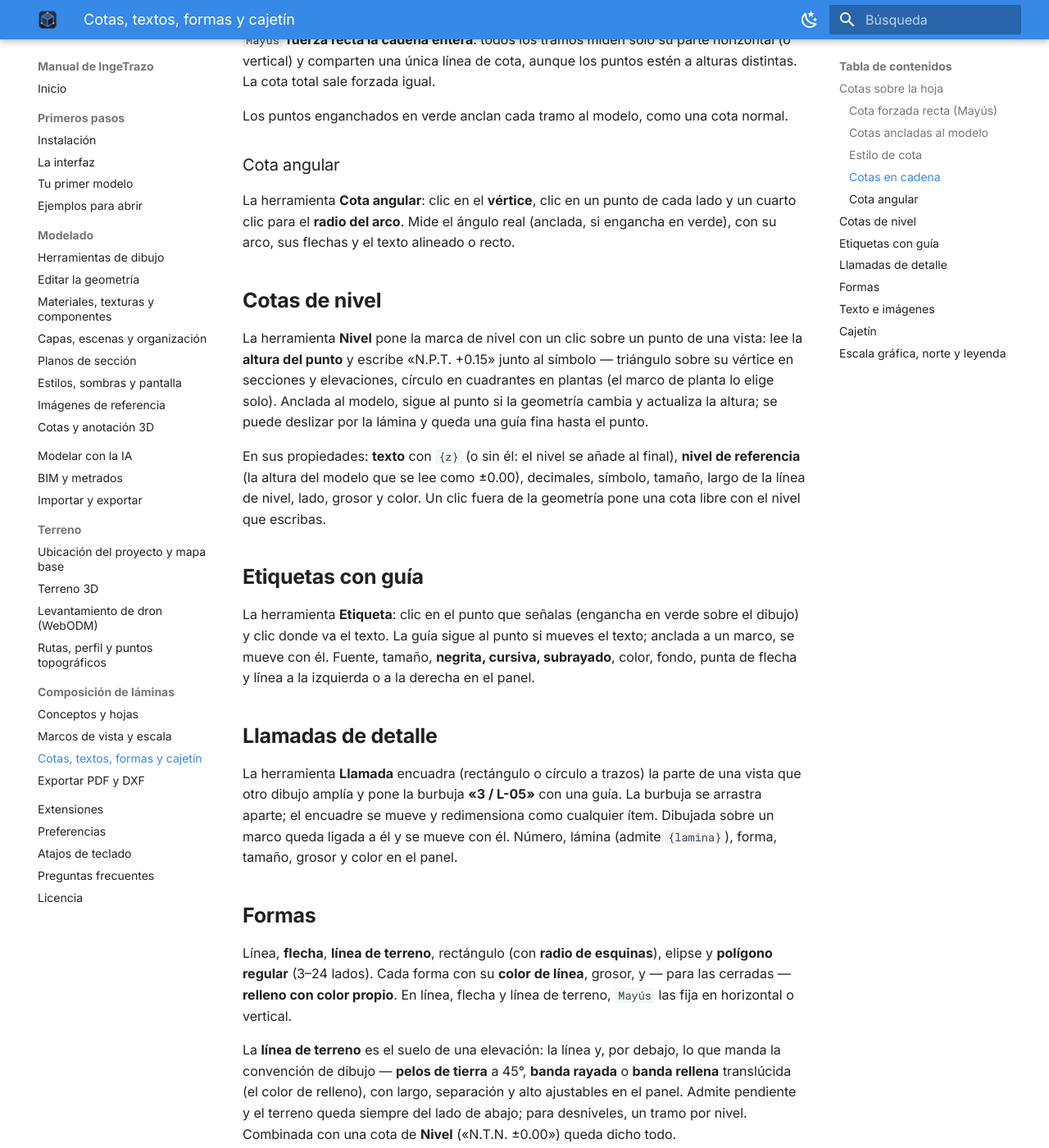
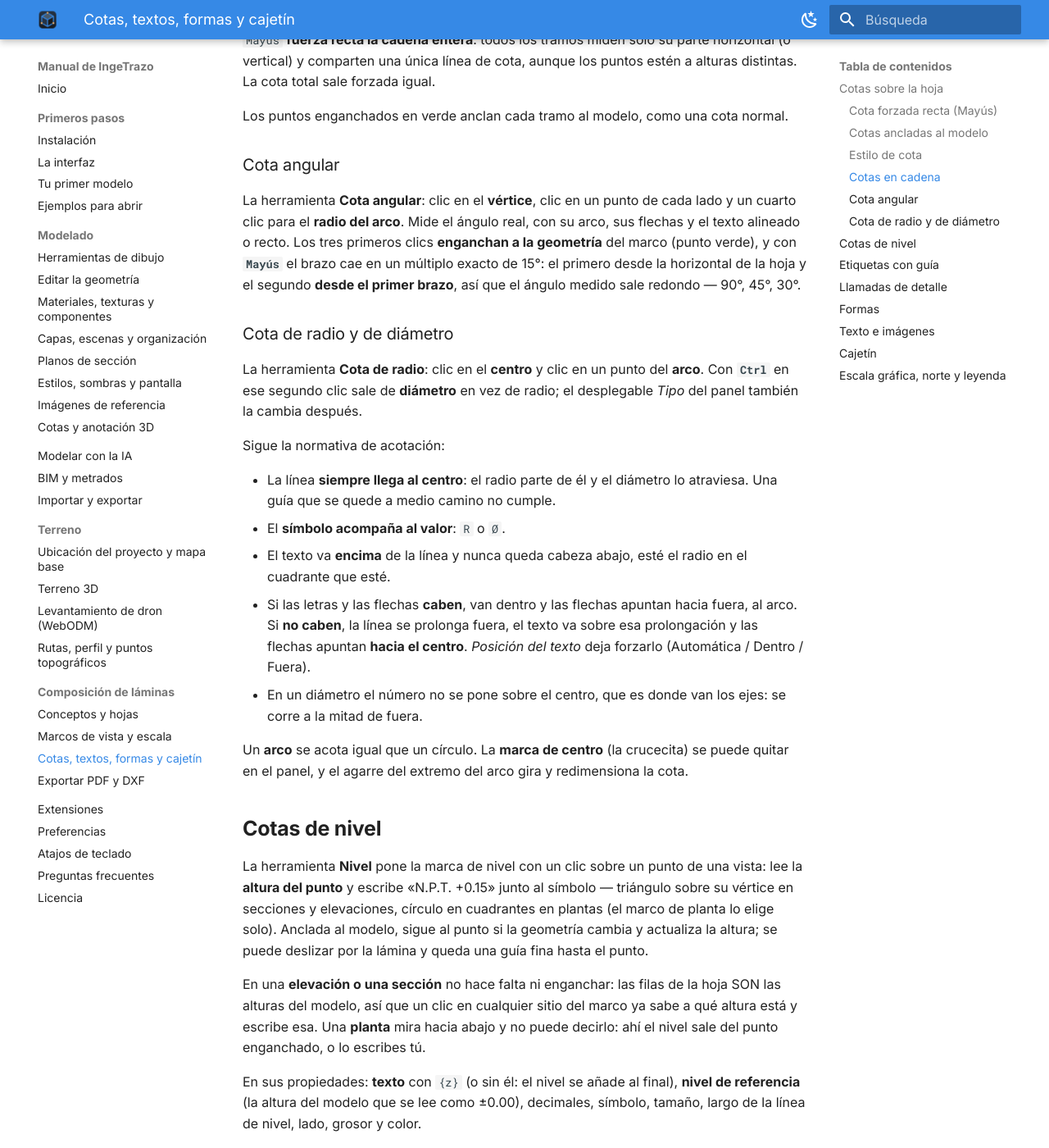
Before and after one commit to ingelibre/ingetrazo-docs, an MkDocs documentation site: the page built from docs/laminas/anotacion.md, in a window 1280 px wide and 1400 px high, scrolled down 1924 px. Shown: the whole window at 82% size. Built offline with MkDocs 1.6.1 and Material for MkDocs 9.7.7, drawn with Linux system fonts in a browser that asks for light colours.

Commit message:
Láminas: cota de radio y diámetro, ángulo con snaps, el nivel que se lee solo
Co-Authored-By: Claude Opus 5 (1M context) <noreply@anthropic.com>

```diff
--- a/docs/laminas/anotacion.md
+++ b/docs/laminas/anotacion.md
@@ -48,13 +48,29 @@ Los puntos enganchados en verde anclan cada tramo al modelo, como una cota norma
 
 ### Cota angular
 
-La herramienta **Cota angular**: clic en el **vértice**, clic en un punto de cada lado y un cuarto clic para el **radio del arco**. Mide el ángulo real (anclada, si engancha en verde), con su arco, sus flechas y el texto alineado o recto.
+La herramienta **Cota angular**: clic en el **vértice**, clic en un punto de cada lado y un cuarto clic para el **radio del arco**. Mide el ángulo real, con su arco, sus flechas y el texto alineado o recto. Los tres primeros clics **enganchan a la geometría** del marco (punto verde), y con **`Mayús`** el brazo cae en un múltiplo exacto de 15°: el primero desde la horizontal de la hoja y el segundo **desde el primer brazo**, así que el ángulo medido sale redondo — 90°, 45°, 30°.
+
+### Cota de radio y de diámetro
+
+La herramienta **Cota de radio**: clic en el **centro** y clic en un punto del **arco**. Con **`Ctrl`** en ese segundo clic sale de **diámetro** en vez de radio; el desplegable *Tipo* del panel también la cambia después.
+
+Sigue la normativa de acotación:
+
+- La línea **siempre llega al centro**: el radio parte de él y el diámetro lo atraviesa. Una guía que se quede a medio camino no cumple.
+- El **símbolo acompaña al valor**: `R` o `Ø`.
+- El texto va **encima** de la línea y nunca queda cabeza abajo, esté el radio en el cuadrante que esté.
+- Si las letras y las flechas **caben**, van dentro y las flechas apuntan hacia fuera, al arco. Si **no caben**, la línea se prolonga fuera, el texto va sobre esa prolongación y las flechas apuntan **hacia el centro**. *Posición del texto* deja forzarlo (Automática / Dentro / Fuera).
+- En un diámetro el número no se pone sobre el centro, que es donde van los ejes: se corre a la mitad de fuera.
+
+Un **arco** se acota igual que un círculo. La **marca de centro** (la crucecita) se puede quitar en el panel, y el agarre del extremo del arco gira y redimensiona la cota.
 
 ## Cotas de nivel
 
 La herramienta **Nivel** pone la marca de nivel con un clic sobre un punto de una vista: lee la **altura del punto** y escribe «N.P.T. +0.15» junto al símbolo — triángulo sobre su vértice en secciones y elevaciones, círculo en cuadrantes en plantas (el marco de planta lo elige solo). Anclada al modelo, sigue al punto si la geometría cambia y actualiza la altura; se puede deslizar por la lámina y queda una guía fina hasta el punto.
 
-En sus propiedades: **texto** con `{z}` (o sin él: el nivel se añade al final), **nivel de referencia** (la altura del modelo que se lee como ±0.00), decimales, símbolo, tamaño, largo de la línea de nivel, lado, grosor y color. Un clic fuera de la geometría pone una cota libre con el nivel que escribas.
+En una **elevación o una sección** no hace falta ni enganchar: las filas de la hoja SON las alturas del modelo, así que un clic en cualquier sitio del marco ya sabe a qué altura está y escribe esa. Una **planta** mira hacia abajo y no puede decirlo: ahí el nivel sale del punto enganchado, o lo escribes tú.
+
+En sus propiedades: **texto** con `{z}` (o sin él: el nivel se añade al final), **nivel de referencia** (la altura del modelo que se lee como ±0.00), decimales, símbolo, tamaño, largo de la línea de nivel, lado, grosor y color.
 
 ## Etiquetas con guía
 
```
